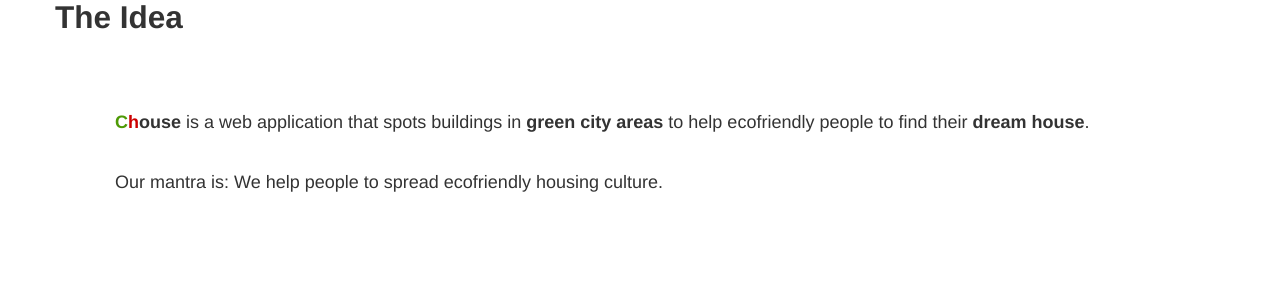
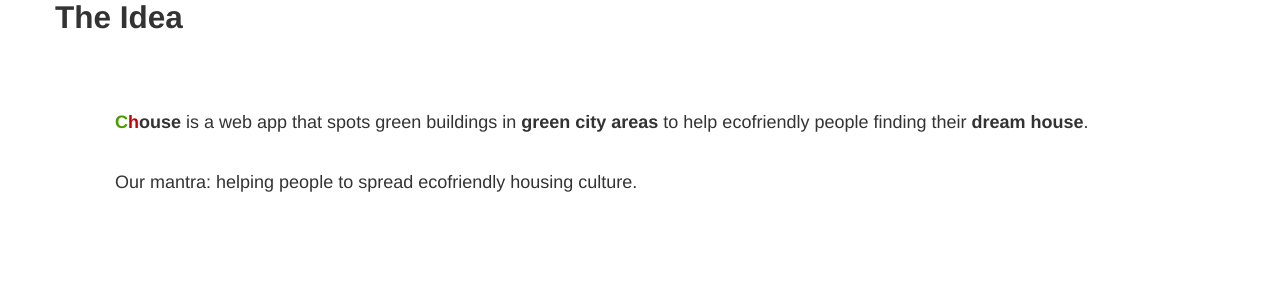
Before and after one commit to koalalorenzo/dhouse, a Flask app: page / in a window 1280 px wide. Shown: the part 663-968 px from the top of the page. Run offline with Flask 2, Linux system fonts and the light colour scheme; parts of the project's set-up code (start-up, migrations or seed data) failed here and were passed over; some libraries are stand-ins or nearby versions.

Commit message:
Modified the slogan

```diff
--- a/templates/homepage.html
+++ b/templates/homepage.html
@@ -19,8 +19,8 @@
     <div>
         <h2>The Idea</h2>
         <div class="hero-unit" style="background-color: transparent;">
-            <b><span style="color: #4e9a06">C</span><span style="color: #cc0000;">h</span>ouse</b> is a web application that spots buildings in <b>green city areas</b> to help ecofriendly people to find their <b>dream house</b>.<br/><br/>
-            Our mantra is: We help people  to spread ecofriendly housing culture.
+            <b><span style="color: #4e9a06">C</span><span style="color: #cc0000;">h</span>ouse</b> is a web app that spots green buildings in <b>green city areas</b> to help ecofriendly people finding their <b>dream house</b>.<br/><br/>
+            Our mantra: helping people to spread ecofriendly housing culture.
         </div>
     </div>
     <div id="team" style="padding-top: 45px;"></div>
```
